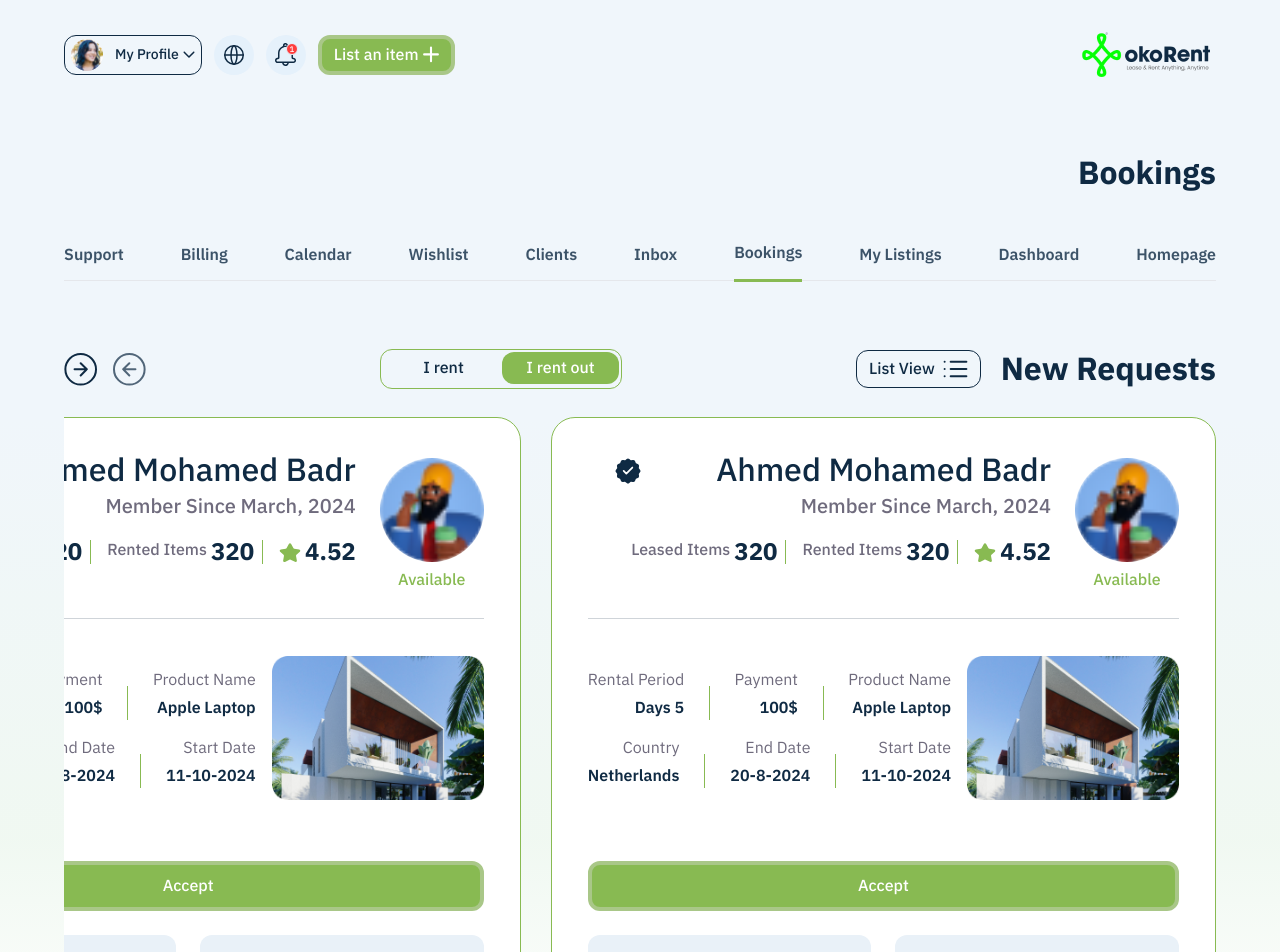
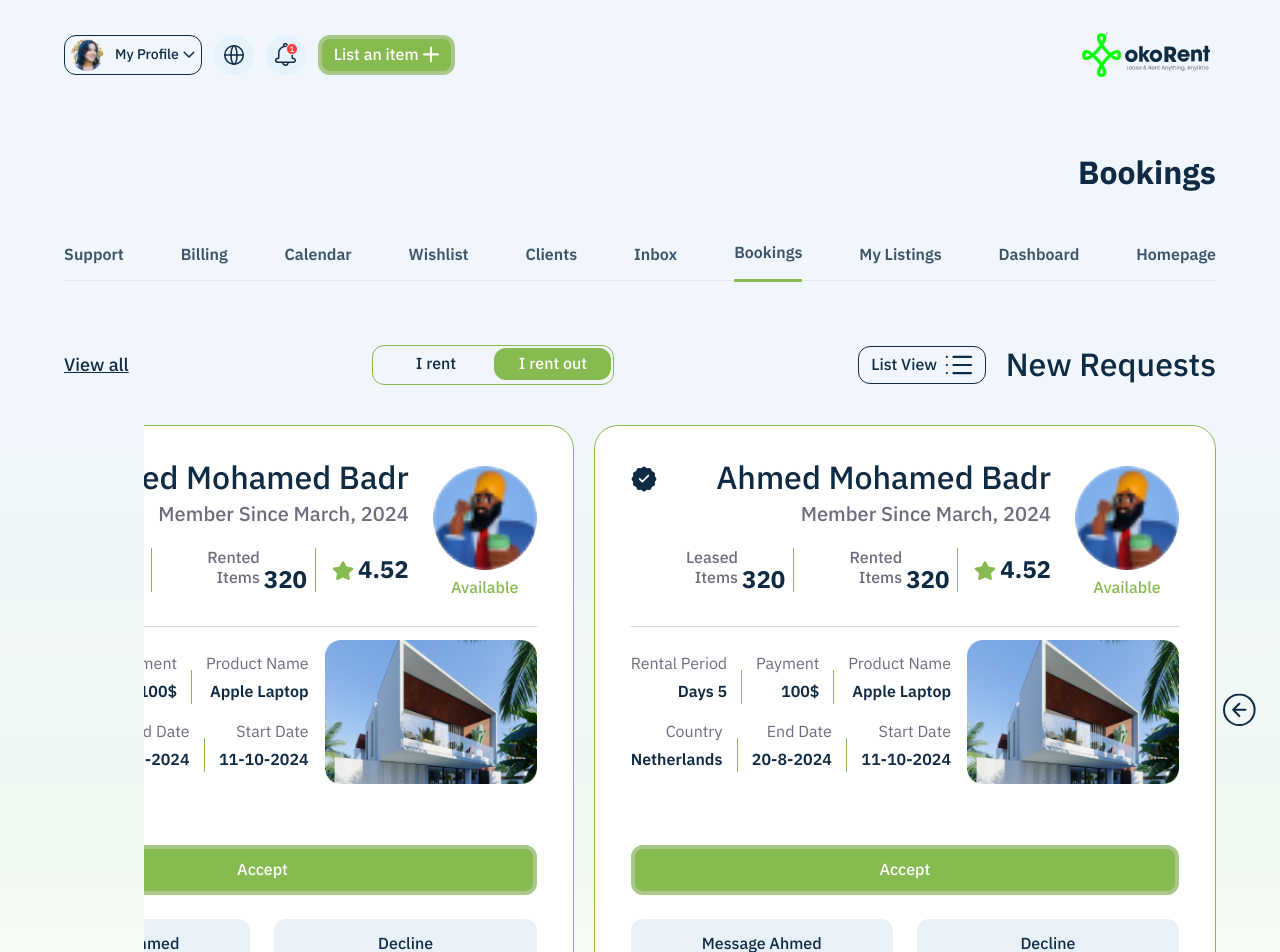
Before and after one commit to amirelkassar/Okorent-ClientSide, a Next.js app in the folder WeRent/src/Web/ClientApp/: page /ar/user/Bookings in a window 1280 px wide. Shown: the top 952 px of the page. Built offline with nearby package versions, Linux system fonts and the light colour scheme.

Commit message:
edit res

```diff
--- a/WeRent/src/Web/ClientApp/src/app/[locale]/user/Bookings/_components/cardViewReq.tsx
+++ b/WeRent/src/Web/ClientApp/src/app/[locale]/user/Bookings/_components/cardViewReq.tsx
@@ -60,64 +60,69 @@ function CardViewReq({
     }
   };
   return (
-    <div className="swiperList pt-14 pb-16 border-t border-black first-of-type:border-none first-of-type:pt-0">
-      <div className="flex items-center justify-between mb-6">
-        <div className="flex items-center gap-5">
-          <h2 className="text-[32px] font-Bold">{title}</h2>
+    <div className="swiperList pt-4 lg:pt-14 pb-5 lg:pb-16 lg:border-t border-black first-of-type:border-none first-of-type:pt-0">
+      <div
+        className={`flex  justify-start md:justify-between mb-2 lg:mb-6 gap-7  ${
+          first ? "flex-col-reverse lg:items-center lg:flex-row" : " items-center"
+        } `}
+      >
+        <div className="flex items-center gap-5 w-full md:w-fit md:justify-start justify-between">
+          <h2 className="text-2xl lg:text-[32px] ">{title}</h2>
 
           {first && (
             <Link
               href={`${ROUTES.USER.BOOKINGS}?list=true`}
               className="px-3 duration-300 hover:shadow-md w-fit py-2 rounded-xl border border-black flex items-center justify-center gap-2"
             >
-              <ListIcon />
+              <ListIcon className="w-auto h-4 lg:h-5" />
               <p className="lg:text-[16px] text-sm">List View</p>
             </Link>
           )}
         </div>
         {first && haveRentSwitch && (
-          <div>
+          <div className="mx-auto">
             <RentSwitch />
           </div>
         )}
-
-        <div className="flex gap-4">
-          <div
-            ref={prevRef}
-            className={`cursor-pointer duration-200 swiper-button-prev-${title}`}
+        <Link
+          href={ROUTES.USER.LISTINGS}
+          className={` underline text-sm lg:text-lg min-w-fit ${
+            first ? "order-first w-full lg:w-fit lg:order-none -mt-5 lg:mt-0  text-end" : ""
+          }     font-medium`}
         >
-            <ArrowLeftIcon fill="#0F2A43" />
+          View all
+        </Link>
       </div>
-
-          <div
-            ref={nextRef}
-            className={`cursor-pointer duration-200 swiper-button-next-${title}`}
-          >
-            <ArrowRightIcon fill="#0F2A43" />
-          </div>
-        </div>
-      </div>
-      <div className=" my-4">
+      <div className="w-full relative flex items-center">
+        <div className=" my-4 w-full xl:max-w-[calc(100%-80px)]">
           <Swiper
             onSwiper={handleSwiper}
             slidesPerView={1.1}
-          spaceBetween={30}
+            spaceBetween={10}
             navigation={{
               prevEl: prevRef.current,
               nextEl: nextRef.current,
             }}
             breakpoints={{
+              0: {
+                slidesPerView: 1.05,
+
+                spaceBetween: 10,
+              },
               740: {
                 slidesPerView: 1.7,
+                spaceBetween: 10,
               },
               1024: {
                 slidesPerView: 1.7,
+                spaceBetween: 20,
               },
               1300: {
                 slidesPerView: 1.9,
               },
               1500: {
                 slidesPerView: 2,
+                spaceBetween: 30,
               },
             }}
             modules={[Navigation]}
@@ -134,6 +139,22 @@ function CardViewReq({
               })}
           </Swiper>
         </div>
+        <div className="xl:flex hidden gap-3  absolute top-1/2 -translate-y-1/2 -right-10">
+          <div
+            ref={prevRef}
+            className={`cursor-pointer duration-200 swiper-button-prev-${title}`}
+          >
+            <ArrowLeftIcon fill="#0F2A43" />
+          </div>
+
+          <div
+            ref={nextRef}
+            className={`cursor-pointer duration-200 swiper-button-next-${title}`}
+          >
+            <ArrowRightIcon fill="#0F2A43" />
+          </div>
+        </div>
+      </div>
     </div>
   );
 }
--- a/WeRent/src/Web/ClientApp/src/app/[locale]/user/Listings/_components/CardViewPhoneLisiting.tsx
+++ b/WeRent/src/Web/ClientApp/src/app/[locale]/user/Listings/_components/CardViewPhoneLisiting.tsx
@@ -26,7 +26,7 @@ interface CardDataProps {
 function CardViewPhoneListing({ dataCard }: CardDataProps) {
   return dataCard ? (
     <>
-      <div className="px-8 pt-4 relative pb-6 rounded-3xl border border-green shadow-md bg-white w-full">
+      <div className="px-8 pt-4 relative pb-6 rounded-3xl border border-green shadow-md bg-white/50 w-full">
         <div className="absolute top-5 end-5">
           <Popover width={110} position="bottom-end" shadow="md">
             <Popover.Target>
--- a/WeRent/src/Web/ClientApp/src/app/[locale]/user/Listings/_components/cardView.tsx
+++ b/WeRent/src/Web/ClientApp/src/app/[locale]/user/Listings/_components/cardView.tsx
@@ -33,28 +33,15 @@ function CardView({ title, first = false }: CardViewProps) {
               href={`${ROUTES.USER.LISTINGS}?list=true`}
               className="px-3 duration-300 hover:shadow-md w-fit py-2 rounded-xl border border-black flex items-center justify-center gap-2"
             >
-              <ListIcon  />
+              <ListIcon />
               <p className="lg:text-[16px] text-sm">List View</p>
             </Link>
           )}
         </div>
-        <div className="md:flex hidden gap-4">
-          <div
-            ref={prevRef}
-            className={`cursor-pointer duration-200 swiper-button-prev-${title}`}
-          >
-            <ArrowLeftIcon fill="#0F2A43" />
+        <Link href={ROUTES.USER.LISTINGS} className=" underline text-lg font-medium">View all</Link>
       </div>
-
-          <div
-            ref={nextRef}
-            className={`cursor-pointer duration-200 swiper-button-next-${title}`}
-          >
-            <ArrowRightIcon fill="#0F2A43" />
-          </div>
-        </div>
-      </div>
-      <div className="max-w-[1270px] my-4">
+      <div className=" relative w-full">
+        <div className="max-w-full lgl:max-w-[calc(100%-80px)] my-4 relative flex-wrap-reverse flex items-center">
           <Swiper
             onSwiper={handleSwiper}
             slidesPerView={1.1}
@@ -99,6 +86,22 @@ function CardView({ title, first = false }: CardViewProps) {
             </SwiperSlide>
           </Swiper>
         </div>
+        <div className="lgl:flex hidden gap-3  absolute top-1/2 -translate-y-1/2 right-0">
+          <div
+            ref={prevRef}
+            className={`cursor-pointer duration-200 swiper-button-prev-${title}`}
+          >
+            <ArrowLeftIcon fill="#0F2A43" />
+          </div>
+
+          <div
+            ref={nextRef}
+            className={`cursor-pointer duration-200 swiper-button-next-${title}`}
+          >
+            <ArrowRightIcon fill="#0F2A43" />
+          </div>
+        </div>
+      </div>
     </div>
   );
 }
--- a/WeRent/src/Web/ClientApp/src/assets/icons/list.tsx
+++ b/WeRent/src/Web/ClientApp/src/assets/icons/list.tsx
@@ -1,6 +1,6 @@
 import React from "react";
 
-function ListIcon() {
+function ListIcon({className}: {className?: string}) {
   return (
     <svg
       width="25"
@@ -8,6 +8,7 @@ function ListIcon() {
       viewBox="0 0 25 18"
       fill="none"
       xmlns="http://www.w3.org/2000/svg"
+      className={className}
     >
       <path
         d="M7.66667 1.75H23.375M7.66667 9H23.375M7.66667 16.25H23.375M1.625 1.75H1.63708M1.625 9H1.63708M1.625 16.25H1.63708"
--- a/WeRent/src/Web/ClientApp/src/components/RentSwitch.tsx
+++ b/WeRent/src/Web/ClientApp/src/components/RentSwitch.tsx
@@ -4,7 +4,7 @@ import { useSwitchRent } from "../store/rent-slice";
 
 const RentSwitch = () => {
   const { isRent, setSwitchRent } = useSwitchRent();
-console.log(isRent);
+  console.log(isRent);
 
   return (
     <SegmentedControl
@@ -20,7 +20,7 @@ console.log(isRent);
       ]}
       classNames={{
         label:
-          " data-[active]:text-white h-full py-0 flex items-center rounded-[2px] justify-center    text-black",
+          " data-[active]:text-white h-full py-0 flex items-center rounded-[2px] justify-center text-sm lg:text-base flex item-center justify-center   text-black",
         root: "!bg-transparent pt-[2px] ps-[2px] w-[242px] items-center h-10  border !border-green",
         control: "h-full items-center bg-transparent",
       }}
--- a/WeRent/src/Web/ClientApp/src/components/cardRequest.tsx
+++ b/WeRent/src/Web/ClientApp/src/components/cardRequest.tsx
@@ -39,8 +39,8 @@ function CardRequest({ data, dataByModal, declined }: CardRequestProps) {
     return <p>No data available</p>; // Handle missing data case
   }
   return (
-    <div className="bg-white pt-8 lgl:pt-10 pb-8 px-5 lgl:px-9 max-w-[670px]  rounded-3xl border border-green">
-      <div className=" flex items-start gap-4 lgl:gap-6 w-full pb-7 border-b border-black/20">
+    <div className="bg-white pt-8 lgl:pt-10 pb-6 px-5 lgl:px-9 max-w-[670px]  rounded-3xl border border-green">
+      <div className=" flex items-start gap-4 lgl:gap-6 w-full pb-5 lg:pb-7 border-b border-black/20">
         <div className="flex flex-col gap-2 justify-center ">
           <Image
             alt="user"
@@ -89,7 +89,7 @@ function CardRequest({ data, dataByModal, declined }: CardRequestProps) {
           </div>
         </div>
       </div>
-      <div className="pt-6 pb-9 lgl:pb-12">
+      <div className=" pt-4lg:pt-6 pb-7 lgl:pb-12">
         <div className="flex items-center gap-4">
           {dataByModal ? (
             <div className="bg-grayBack rounded-2xl p-3 w-[104px] lgl:w-[212px] h-[110px] lgl:h-[170px] flex items-center justify-center">
```
Lines whose indentation alone changed are shown as unchanged.
